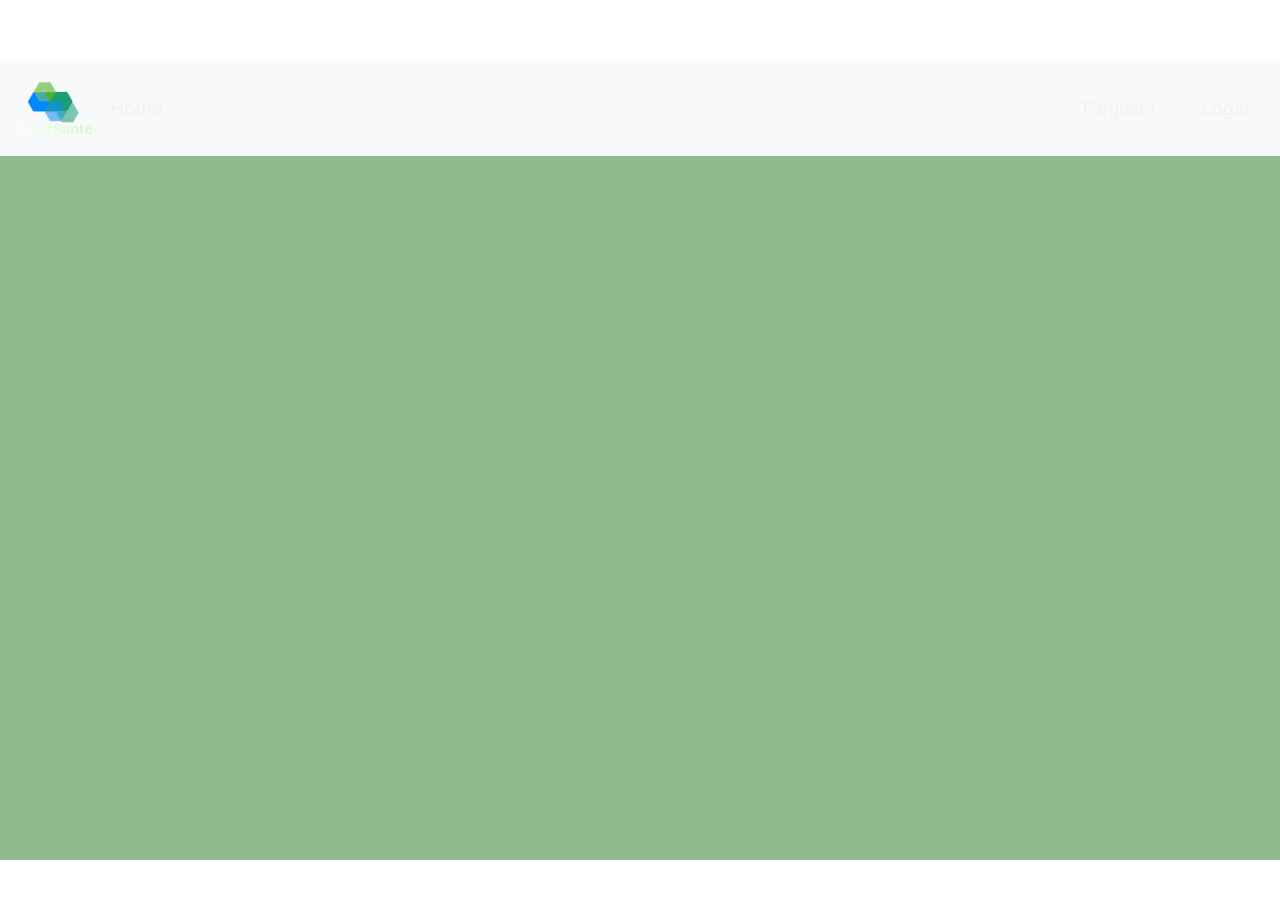
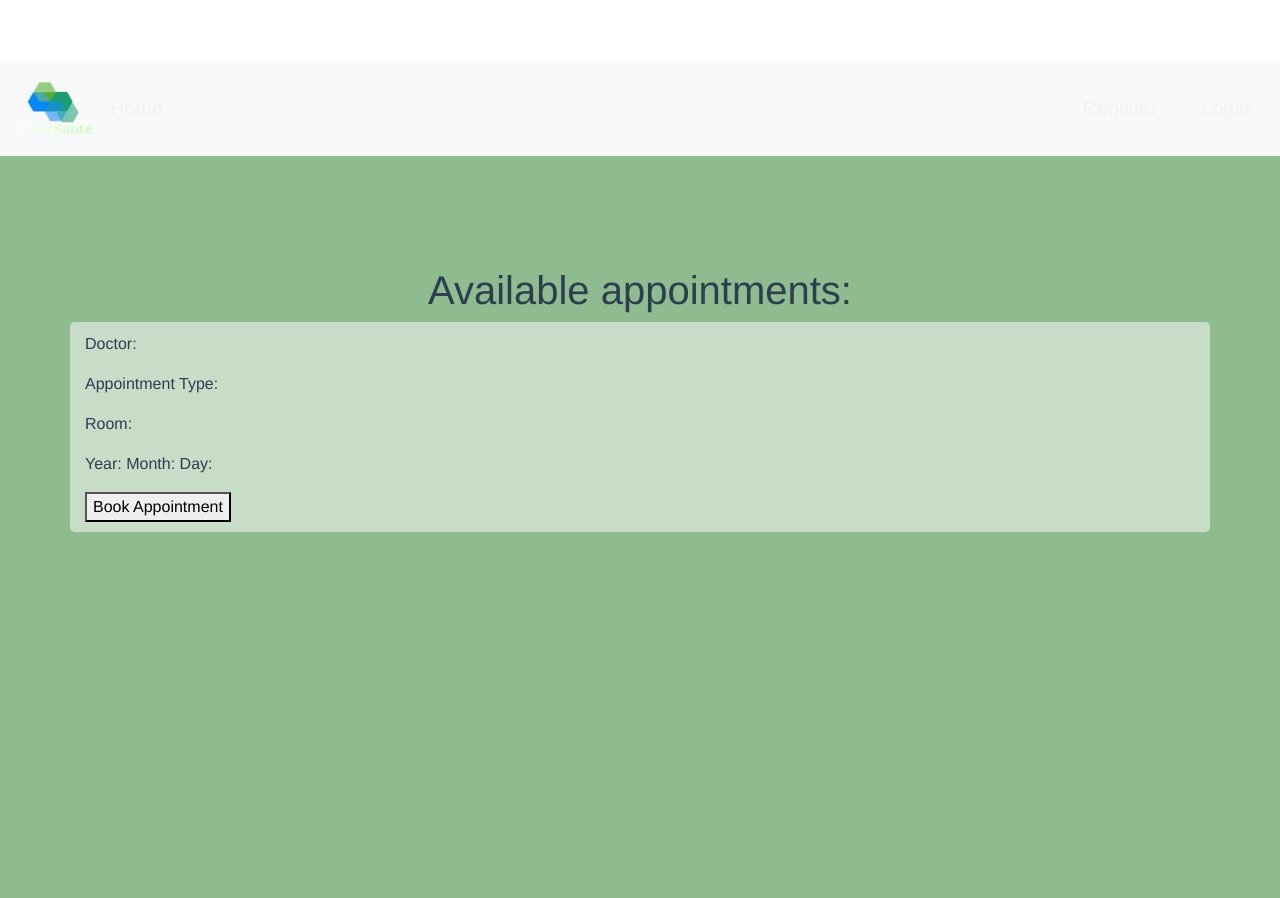
Before and after one commit to aa-software2112/SOEN_344, a Vue app in the folder client/: page /schedule in a window 1280 px wide. Shown: the top 898 px of the page. Before the commit the page ends 860 px from the top, so only its background shows below. Built offline with nearby package versions, Linux system fonts and the light colour scheme.

Commit message:
Available appointments

```diff
--- /dev/null
+++ b/client/src/components/AvailabilityItem.vue
@@ -0,0 +1,40 @@
+/* eslint-disable */
+<template>
+    <div class="container availability-item" id="availability-item">
+           <p> Doctor: {{doctor_name}}  </p>
+           <p> Appointment Type: {{appointment_type}} </p>
+           <p> Room: {{room}} </p>
+            <p> Year: {{year}} Month: {{month}}  Day: {{day}} </p>
+            <button :id="availability_id"> Book Appointment </button>
+    </div>
+</template>
+
+<script>
+import axios from 'axios'
+
+export default {
+  name: 'AvailabilityItem',
+
+  data() {
+    return {
+        doctor_name: null,
+        room: null,
+        year: null,
+        month: null,
+        day: null,
+        availability_id: null,
+        appointment_type: null
+    }
+  }
+}
+</script>
+
+<!-- Add "scoped" attribute to limit CSS to this component only -->
+<style>
+    .availability-item{
+        border-radius: 5px;
+        text-align: left;
+        background: rgba(255,255,255, 0.5);
+        padding: 10px;
+    }
+</style>
--- a/client/src/components/Schedule.vue
+++ b/client/src/components/Schedule.vue
@@ -0,0 +1,37 @@
+/* eslint-disable */
+<template>
+    <div id="app-container">
+          <div id="main-content-area" class="main-color content-fluid">
+         <h1> Available appointments: </h1>
+        <AvailabilityItem></AvailabilityItem>
+            </div>
+    </div>
+</template>
+
+<script>
+import axios from 'axios'
+import AvailabilityItem from './AvailabilityItem';
+
+export default {
+  name: 'Schedule',
+  components: {
+    'AvailabilityItem': AvailabilityItem
+  },
+  data() {
+    return {
+        doctor_name: null,
+        room: null,
+        year: null,
+        month: null,
+        day: null,
+        availability_id: null,
+        appointment_type: null
+    }
+  }
+}
+</script>
+
+<!-- Add "scoped" attribute to limit CSS to this component only -->
+<style>
+
+</style>
```
